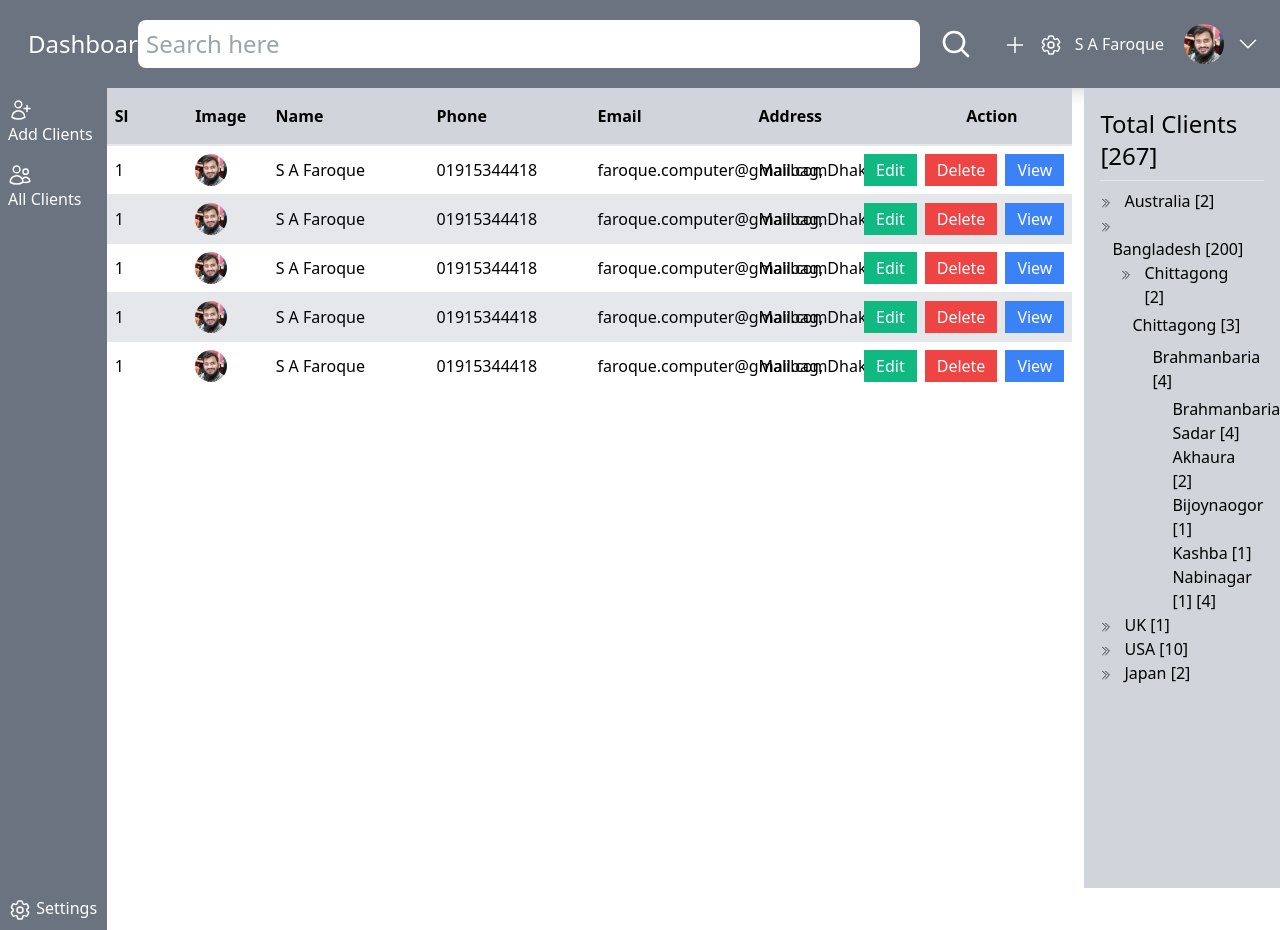
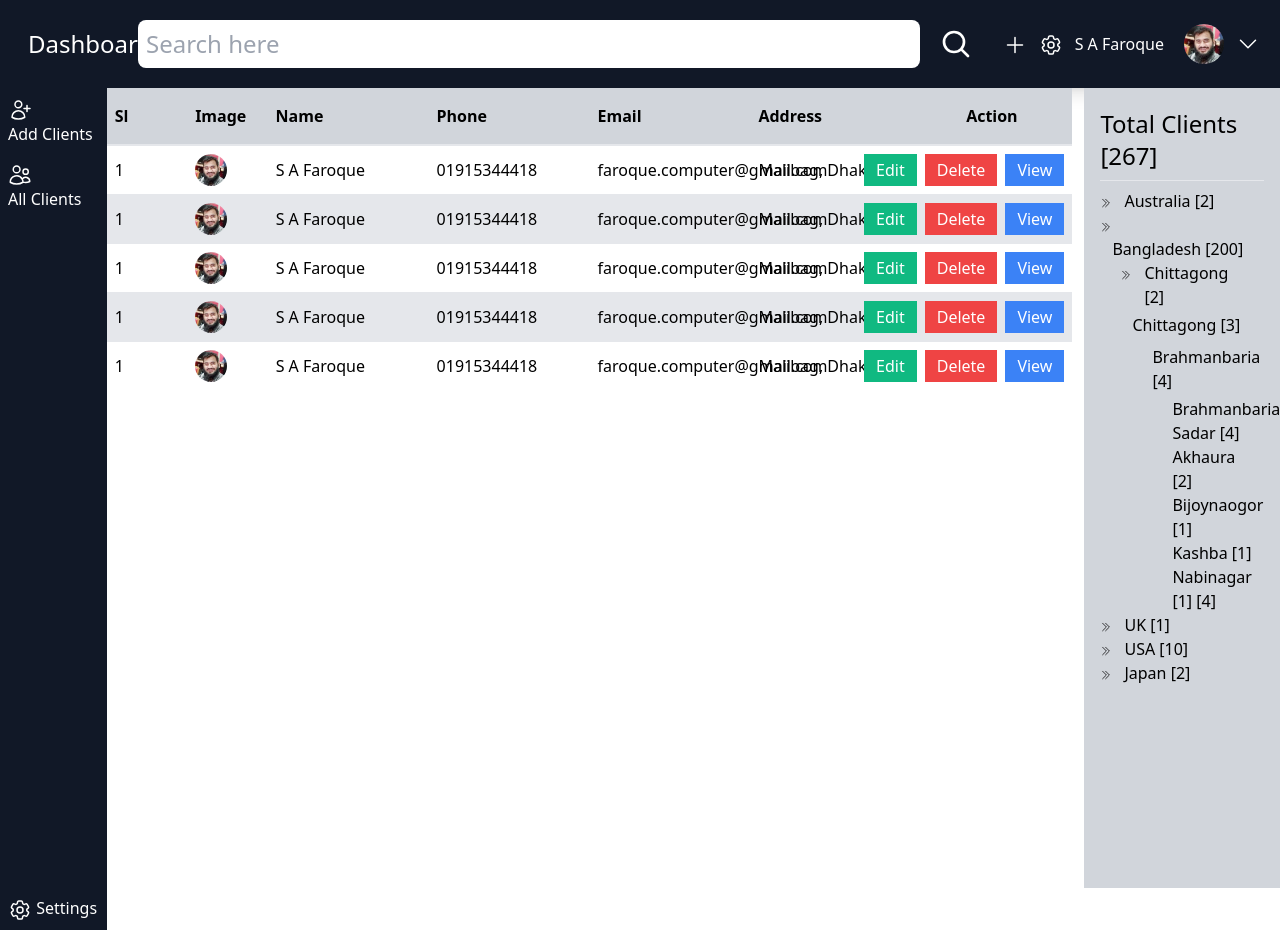
Before and after one commit to safaroque7/dashboard, a website built with Vite: page index.html in a window 1280 px wide. Built offline with nearby package versions, Linux system fonts and the light colour scheme.

Commit message:
bg changed

```diff
--- a/index.html
+++ b/index.html
@@ -12,7 +12,7 @@
   <div class="w-full">
 
     <!-- header part -->
-    <div class="flex bg-gray-500 justify-between shadow-lg py-5">
+    <div class="flex bg-gray-900 justify-between shadow-lg py-5">
       <div class="w-1/12 text-2xl ml-5">
         <h2 class="p-2 text-white hover:underline"> <a href="index.html"> Dashboard </a> </h2>
       </div>
@@ -81,7 +81,7 @@
 
     <!-- body part -->
     <div class="flex">
-      <div class="w-1/12 bg-gray-500">
+      <div class="w-1/12 bg-gray-900">
         <div class="flex flex-col justify-between">
           <nav class="text-white overflow-auto h-screen">
 
```
